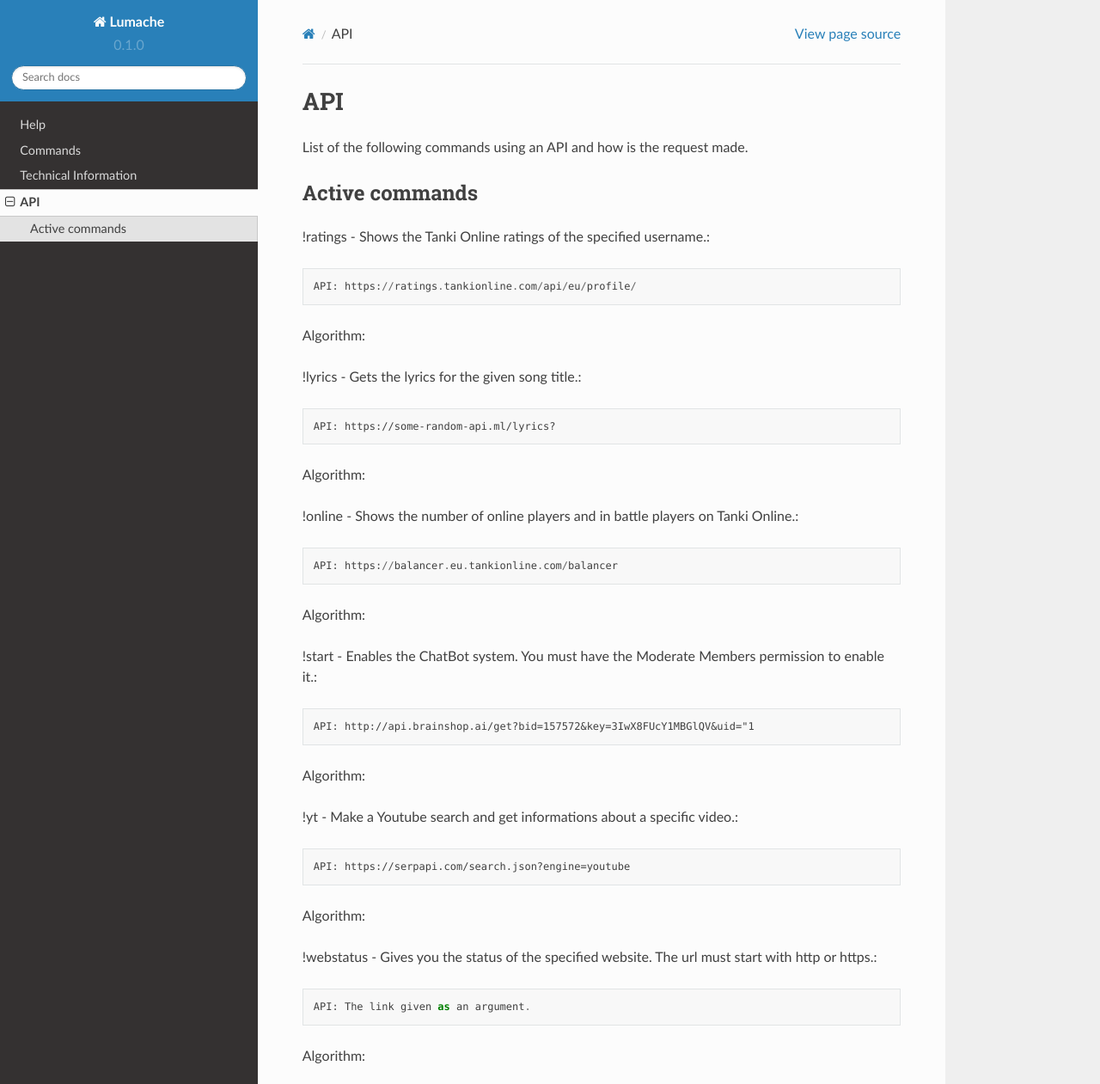
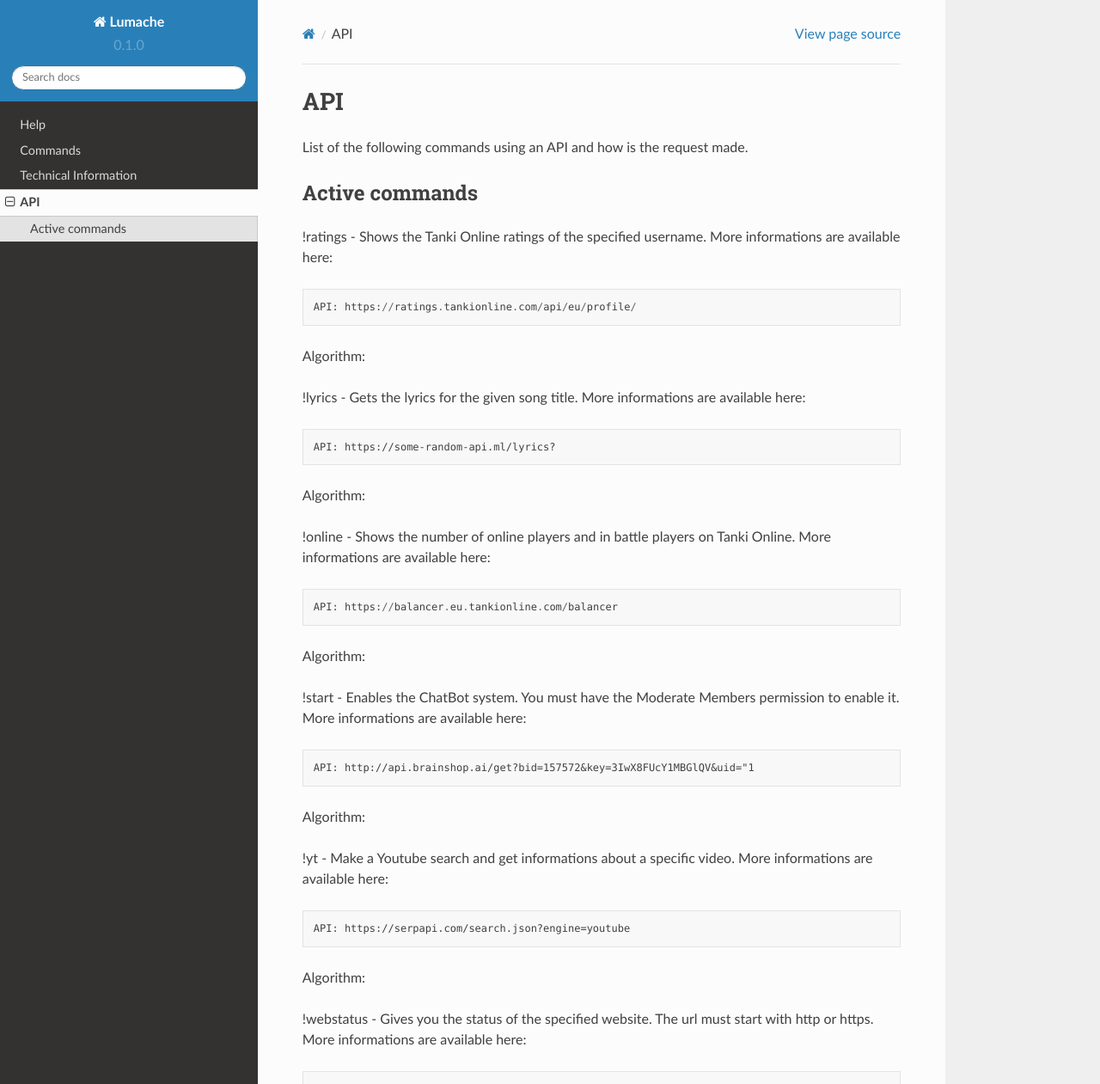
Before and after one commit to sabry134/Sparkles-wiki, a Sphinx documentation site: the page built from docs/source/api.rst, in a window 1280 px wide and 1400 px high, cut to the strip 0-1261 px from the top of the window. Shown: the whole strip at 86% size. Built offline with Sphinx 7.4.7 and the Read the Docs theme 2.0.0, drawn with Linux system fonts in a browser that asks for light colours.

```diff
--- a/docs/source/api.rst
+++ b/docs/source/api.rst
@@ -6,42 +6,42 @@ List of the following commands using an API and how is the request made.
 Active commands
 ---------------
 
-!ratings - Shows the Tanki Online ratings of the specified username.::
+!ratings - Shows the Tanki Online ratings of the specified username. More informations are available here::
 
    API: https://ratings.tankionline.com/api/eu/profile/
 
 Algorithm:
 
 
-!lyrics - Gets the lyrics for the given song title.::
+!lyrics - Gets the lyrics for the given song title. More informations are available here::
 
    API: https://some-random-api.ml/lyrics?
 
 Algorithm:
 
 
-!online - Shows the number of online players and in battle players on Tanki Online.::
+!online - Shows the number of online players and in battle players on Tanki Online. More informations are available here::
 
    API: https://balancer.eu.tankionline.com/balancer
 
 Algorithm:
 
 
-!start -  Enables the ChatBot system. You must have the Moderate Members permission to enable it.::
+!start -  Enables the ChatBot system. You must have the Moderate Members permission to enable it. More informations are available here::
 
    API: http://api.brainshop.ai/get?bid=157572&key=3IwX8FUcY1MBGlQV&uid="1
 
 Algorithm:
 
 
-!yt -  Make a Youtube search and get informations about a specific video.::
+!yt -  Make a Youtube search and get informations about a specific video. More informations are available here::
 
    API: https://serpapi.com/search.json?engine=youtube
 
 Algorithm:
 
 
-!webstatus - Gives you the status of the specified website. The url must start with http or https.::
+!webstatus - Gives you the status of the specified website. The url must start with http or https. More informations are available here::
 
    API: The link given as an argument.
 
```
